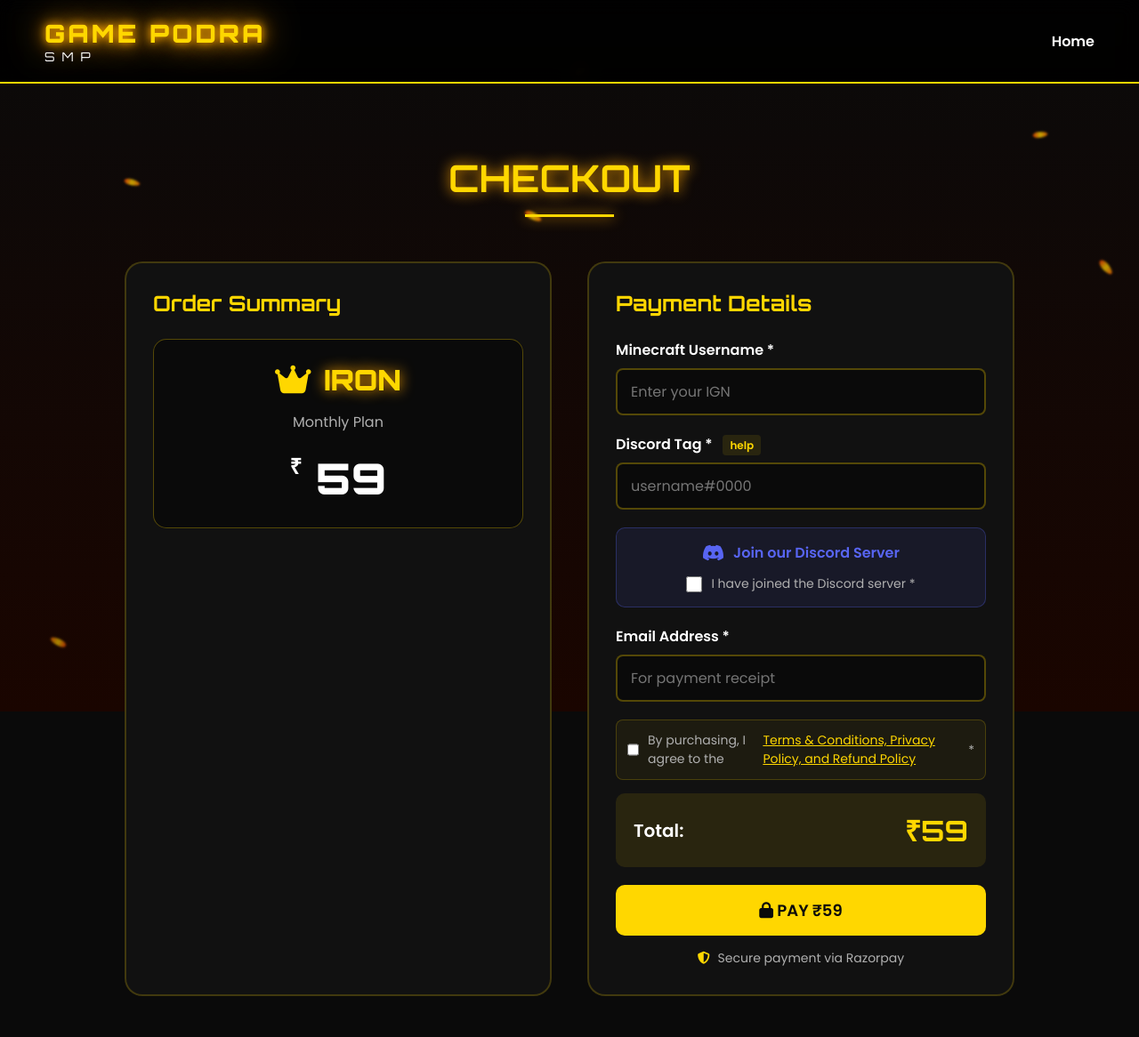
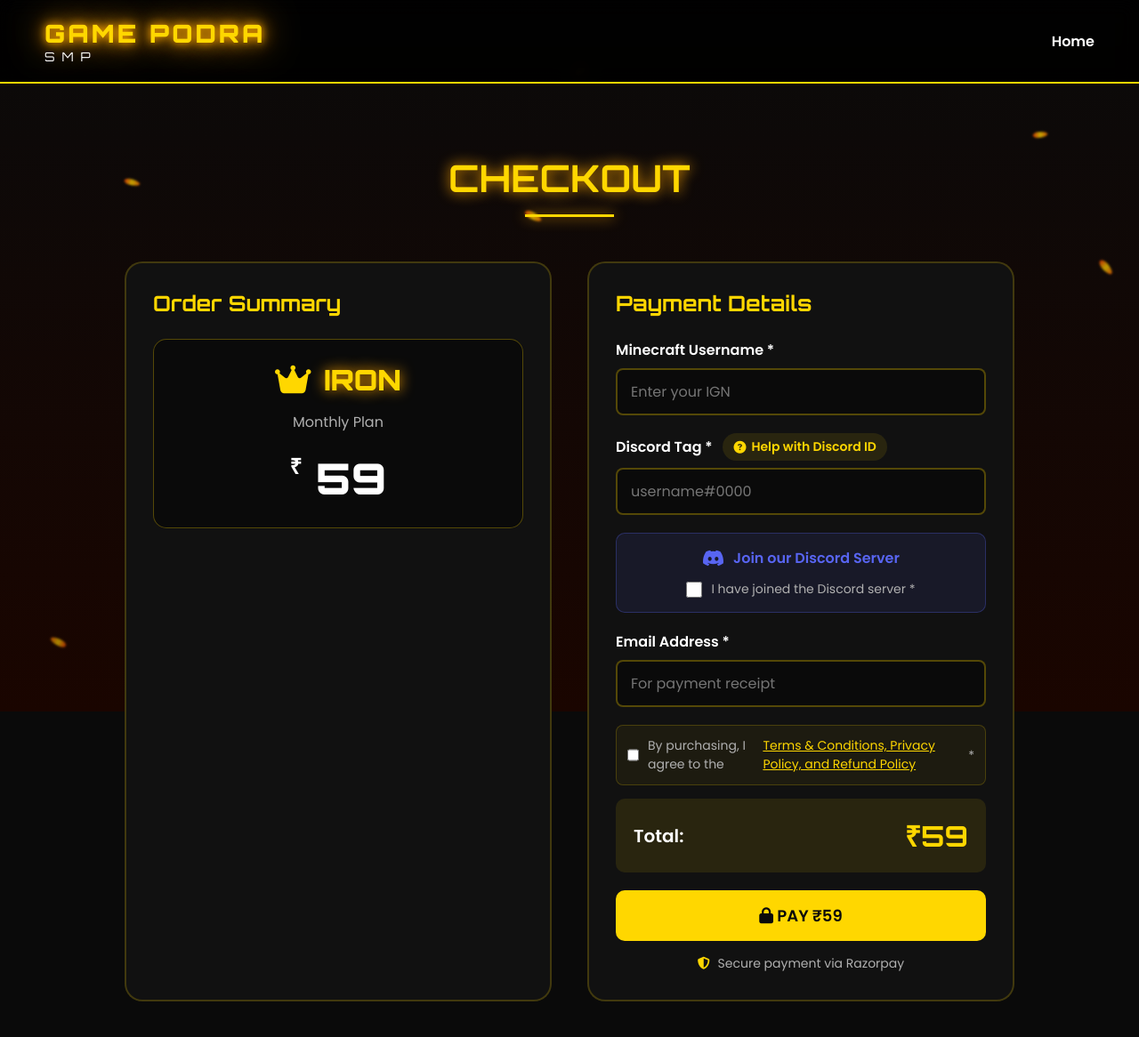
Before and after one commit to spy1345a/GamePodra-Store, a Flask app: page /checkout in a window 1280 px wide. Shown: the top 1166 px of the page at 89% size. Run offline with Flask 3, Linux system fonts and the light colour scheme.

Commit message:
Make help link bigger with Discord ID text

```diff
--- a/static/style.css
+++ b/static/style.css
@@ -940,12 +940,19 @@ html {
     color: var(--yellow);
     text-decoration: none;
     margin-left: 8px;
-    font-size: 12px;
+    font-size: 14px;
     font-weight: 600;
     background: rgba(255, 215, 0, 0.1);
-    padding: 3px 8px;
-    border-radius: 4px;
+    padding: 5px 12px;
+    border-radius: 20px;
     transition: all 0.3s ease;
+    display: inline-flex;
+    align-items: center;
+    gap: 6px;
+}
+
+.help-icon i {
+    font-size: 14px;
 }
 
 .help-icon:hover {
--- a/templates/checkout.html
+++ b/templates/checkout.html
@@ -70,7 +70,7 @@
                         <input type="text" id="minecraftName" name="minecraft_name" required placeholder="Enter your IGN">
                     </div>
                     <div class="form-group">
-                        <label for="discordTag">Discord Tag * <a href="/discord-help" class="help-icon" target="_blank">help</a></label>
+                        <label for="discordTag">Discord Tag * <a href="/discord-help" class="help-icon" target="_blank"><i class="fas fa-question-circle"></i> Help with Discord ID</a></label>
                         <input type="text" id="discordTag" name="discord_tag" required placeholder="username#0000">
                     </div>
                     <div class="discord-invite">
```
